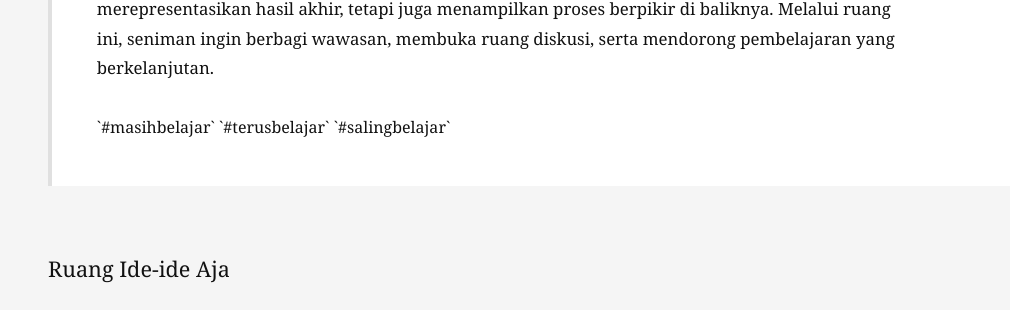
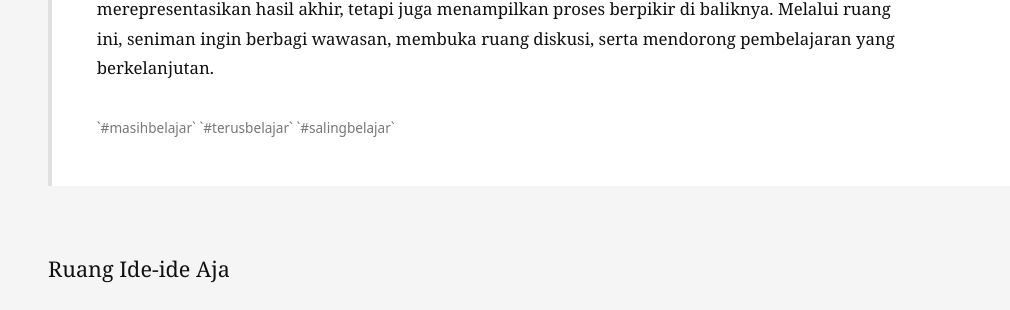
Before and after one commit to Sulbae/Sulbae.github.io, a Jekyll site: the page built from index.md, in a window 1280 px wide. Shown: the part 1182-1492 px from the top of the page, without its empty margins (0-1010 px from the left). Built offline with Jekyll 4.4.1, drawn with Linux system fonts in a browser that asks for light colours.

```diff
--- a/index.md
+++ b/index.md
@@ -22,7 +22,7 @@ title: Home
     Karya-karya yang didokumentasikan dan ditampilkan pada ruang ini tidak hanya merepresentasikan hasil akhir, tetapi juga menampilkan proses berpikir di baliknya. Melalui ruang ini, seniman ingin berbagi wawasan, membuka ruang diskusi, serta mendorong pembelajaran yang berkelanjutan.
   </p>
 
-  `#masihbelajar` `#terusbelajar` `#salingbelajar`
+  <code>`#masihbelajar` `#terusbelajar` `#salingbelajar`</code>
 </div>
 
 ## Ruang Ide-ide Aja
```
